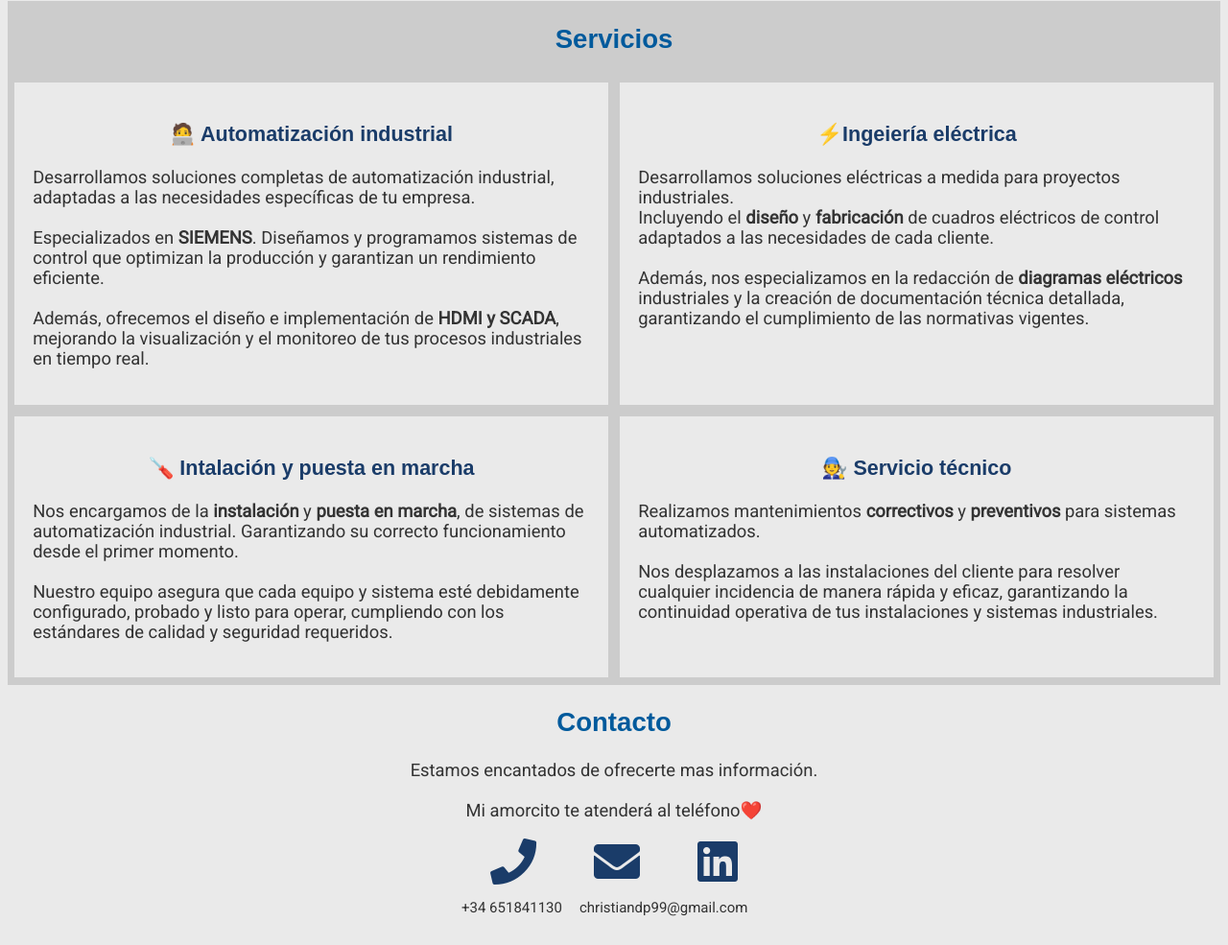
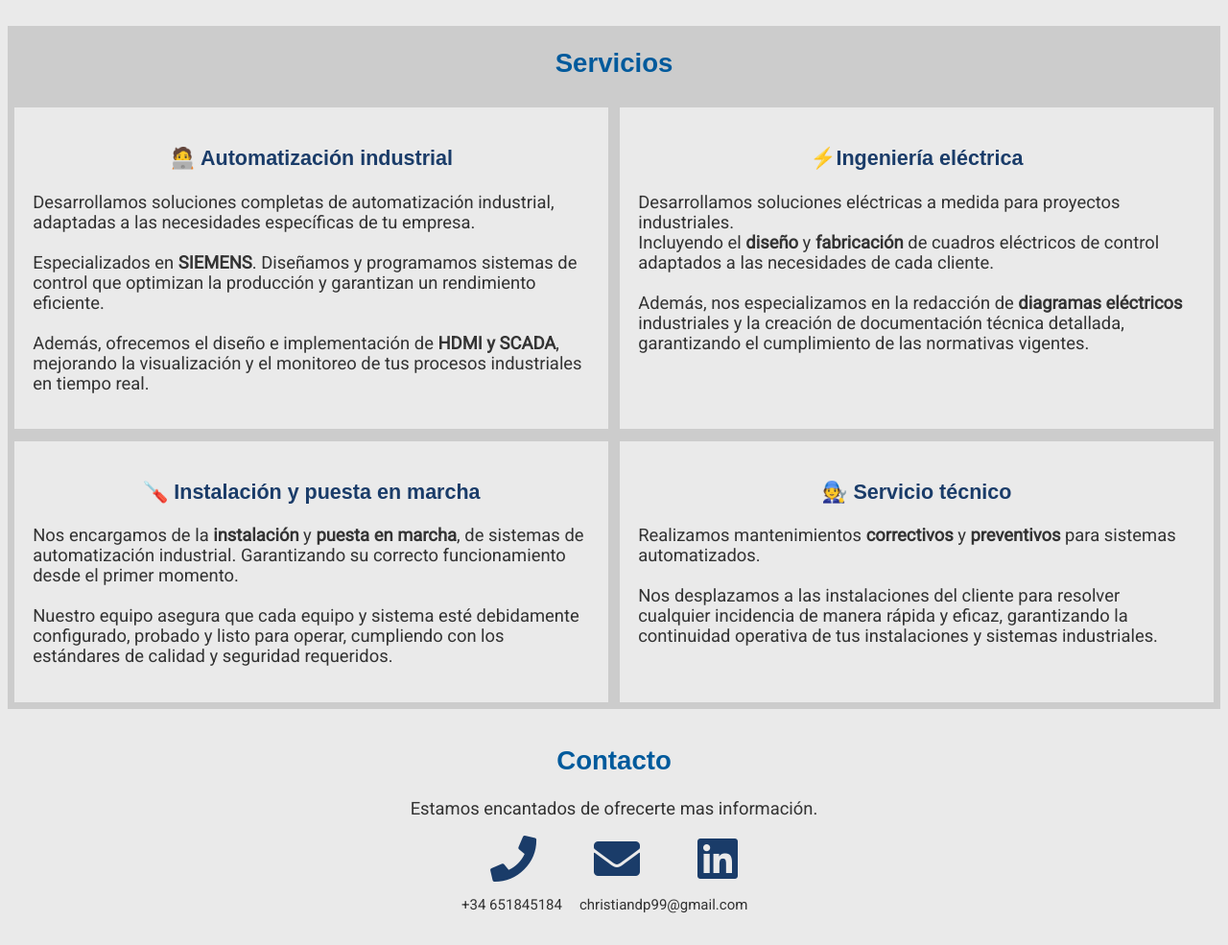
Before and after one commit to ChristianDiazPerez/WebEmpresarial, a plain HTML site: page index.html in a window 1280 px wide. Shown: the part 320-1305 px from the top of the page at 96% size. Drawn offline with Linux system fonts and the light colour scheme.

Commit message:
Arreglo de erratas y separación entre descripción y servicios

```diff
--- a/estilo.css
+++ b/estilo.css
@@ -73,7 +73,7 @@ body{
 
 }
 .servicios{
-    margin: 1% 0%;
+    margin: 3% 0%;
     padding: 1px;
 }
 .bloque-servicios{
--- a/index.html
+++ b/index.html
@@ -38,7 +38,7 @@
         -->
         <div class="presentacion-texto">
             <p>
-                Somos una pequeña empresa de automatización industrial ubicada en Bargas(Toledo)📍 <br><br>
+                Somos una pequeña empresa de automatización industrial ubicada en Bargas(Toledo)🗺️<br><br>
                 Nos especializamos en ofrecer soluciones con un enfoque personalizado, diseñando sistemas que optimizan los procesos y mejoran la eficiencia de las operaciones industriales.
 
             </p>
@@ -64,7 +64,7 @@
                 </p>
             </div>
             <div class="contenedor color-contenedor">
-                <h3>⚡Ingeiería eléctrica</h3>
+                <h3>⚡Ingeniería eléctrica</h3>
                 <p>
                     Desarrollamos soluciones eléctricas a medida para proyectos industriales.<br>
                     Incluyendo el <strong>diseño</strong> y <strong>fabricación</strong> de cuadros eléctricos de control adaptados a las necesidades de cada cliente.<br><br>
@@ -73,7 +73,7 @@
                 </p>
             </div>
             <div class="contenedor color-contenedor">
-                <h3>🪛 Intalación y puesta en marcha</h3>
+                <h3>🪛 Instalación y puesta en marcha</h3>
                 <p>
                     Nos encargamos de la <strong>instalación</strong> y <strong>puesta en marcha</strong>, de sistemas de automatización industrial. Garantizando su correcto funcionamiento desde el primer momento. <br><br>
                     Nuestro equipo asegura que cada equipo y sistema esté debidamente configurado, probado y listo para operar, cumpliendo con los estándares de calidad y seguridad requeridos.
@@ -90,9 +90,7 @@
     </section>
     <section class="contacto color-fondo">
             <h2>Contacto</h2>
-            <p>Estamos encantados de ofrecerte mas información.<br><br>
-                Mi amorcito te atenderá al teléfono❤️
-
+            <p>Estamos encantados de ofrecerte mas información.
 
             </p>
             <div class="links">
@@ -100,7 +98,7 @@
                     <a class="links" href="tel:+34651841130">
                         <i class="fas fa-phone" style="color: #1A3C69;" ></i>
                     </a>
-                <div class="texto-link-1">+34 651841130</div>
+                <div class="texto-link-1">+34 651845184</div>
                 </div>
                 <div>
                     <a class="links" href="mailto:christiandp99@gmail.com">
```
